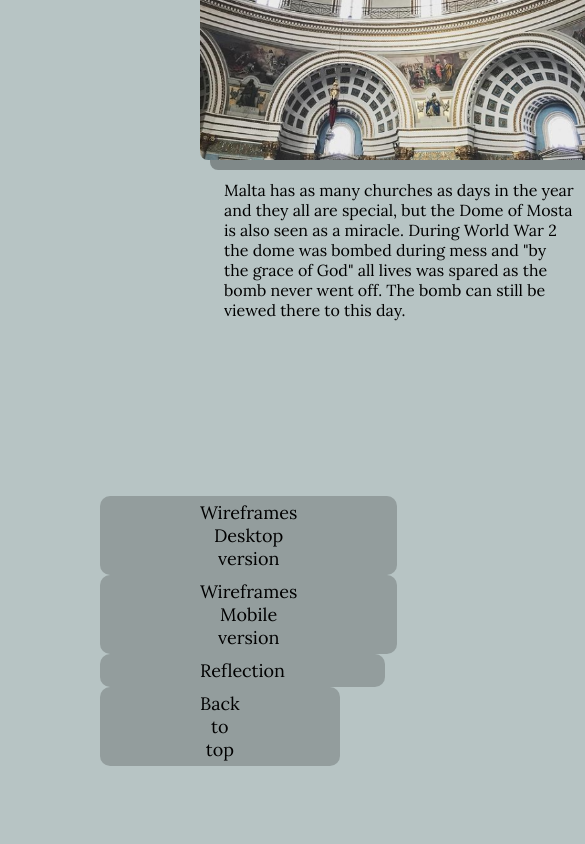
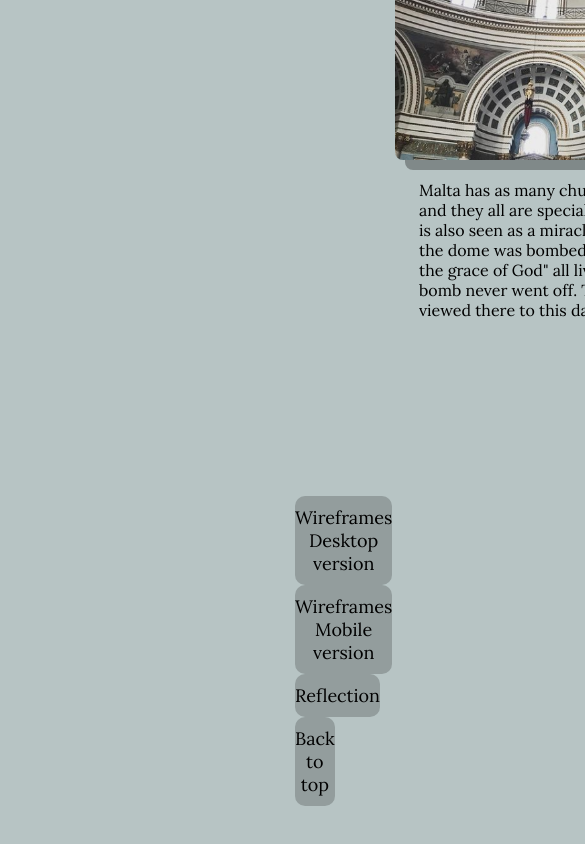
Before and after one commit to meretekul/summer21, a plain HTML site: page index.html in a window 390 px wide. Shown: the part 3788-4632 px from the top of the page, 585 px wide, since content can reach past the window. Drawn offline with Linux system fonts and the light colour scheme; files whose address does not match are found by name.

Commit message:
Update style.css

```diff
--- a/style.css
+++ b/style.css
@@ -89,6 +89,8 @@ a {
 @media (max-width: 768px) {
     body {
         max-width: 100%;
+        margin-left: 50%;
+        margin-right: 50%;
     }
     .header img {
         max-width: 100%;
@@ -96,14 +98,9 @@ a {
     }
 }
 
+
 @media (max-width: 768px) {
-
-    .flex-container {
-        flex-direction: column;
+    .container-btns button {
+        padding: 10px 80%;
     }
 }
-@media (max-width: 768px) {
-    .container-btns button {
-        padding: 5px 100px;
-    }
-}
```
